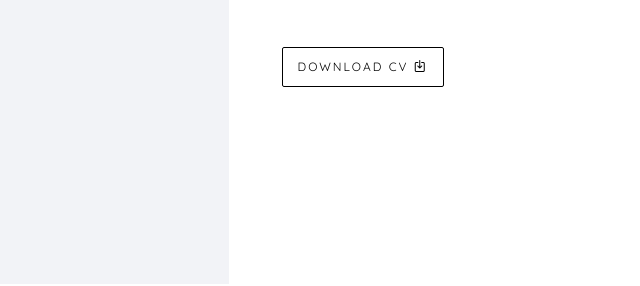
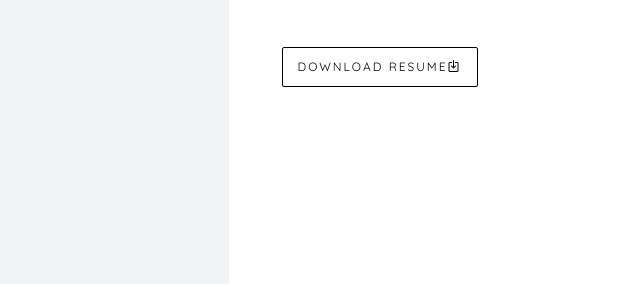
Before and after one commit to srujanavp/portfolio__, a plain HTML site: page index.html in a window 1280 px wide. Shown: the part 516-802 px from the top of the page, 126-766 px from the left. Drawn offline with nearby package versions, Linux system fonts and the light colour scheme; files whose address does not match are found by name; a web font is replaced by a local one.

Commit message:
Update index.html

```diff
--- a/index.html
+++ b/index.html
@@ -97,7 +97,7 @@
 						   					<!-- <h2>100% html5 bootstrap templates Made by <a href="https://colorlib.com/" target="_blank">colorlib.com</a></h2> -->
 											<h2>Looking forward to have a growth-oriented and challenging career, where I can contribute my knowledge and
 												skills to the organization and enhance my experience through continuous learning and teamwork</h2>
-												<p><a href="https://drive.google.com/file/d/1_P8g9i4JMEkRucIp1wAm84ifIPTU5Xxq/view?usp=sharing" class="btn btn-primary btn-learn">Download CV <i class="icon-download4"></i></a></p>
+												<p><a href="https://drive.google.com/file/d/1aEnHvRpYNYubWfC8U1KfcZVb6iv62k55/view?usp=sharing" class="btn btn-primary btn-learn">Download Resume<i class="icon-download4"></i></a></p>
 											</div>
 					   				</div>
 					   			</div>
```
